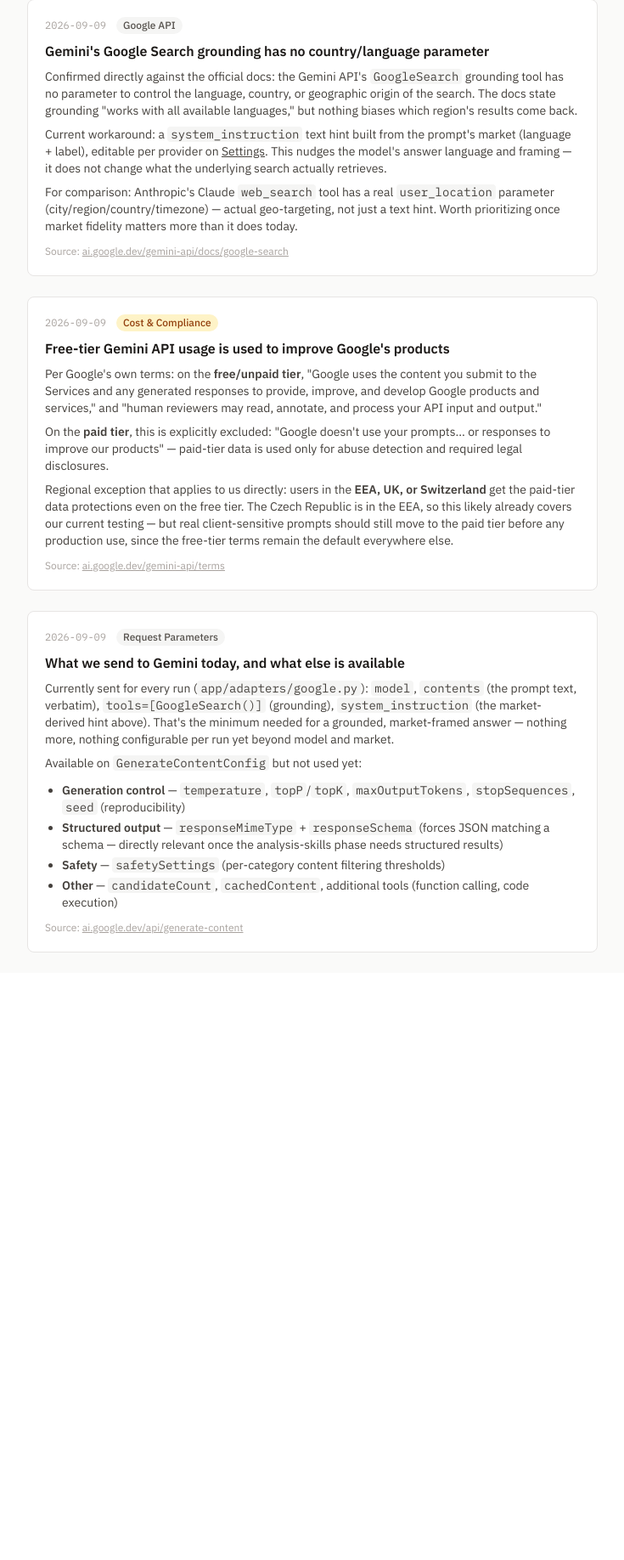
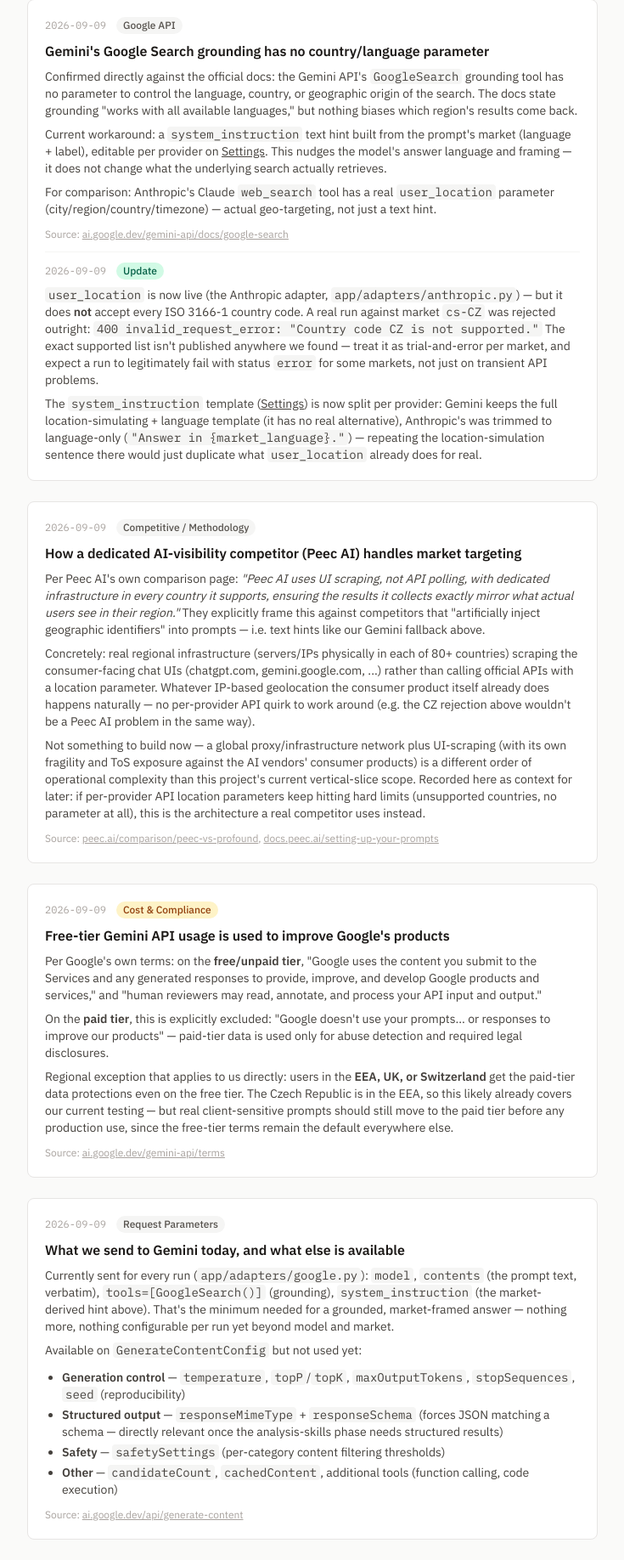
Before and after one commit to jirkalla/SignalMap, a FastAPI app: page /findings in a window 1280 px wide. Shown: the part 218-2054 px from the top of the page at 85% size, without its empty margins (56-791 px from the left). Before the commit the page ends 1339 px from the top, so only its background shows below. Run offline with FastAPI, Linux system fonts and the light colour scheme; parts of the project's set-up code (start-up, migrations or seed data) failed here and were passed over; some libraries are stand-ins or nearby versions.

Commit message:
docs(ui): update Guide and Findings for the Anthropic provider and admin screens
Findings: records the real user_location outcome (CZ rejected, settings
template split) and adds sourced context on how Peec AI handles market
targeting (dedicated per-country infrastructure + UI scraping vs. our
API-parameter approach) — not something to build now, but useful context
for why per-provider location parameters keep hitting hard limits.

Guide: 'Running a prompt' is provider-neutral now instead of assuming
Gemini/Google Search grounding, and mentions the price/free badge. New
'Providers & models' section links to the two admin screens that didn't
exist when this page was last written.

```diff
--- a/app/i18n/de.json
+++ b/app/i18n/de.json
@@ -95,7 +95,9 @@
   "help.prompts.topic": "Optionales Label zum späteren Gruppieren oder Filtern von Prompts.",
   "help.prompts.active": "Inaktive Prompts bleiben in der Historie, werden aber nicht für neue Läufe angeboten.",
   "help.running.title": "Einen Prompt ausführen",
-  "help.running.body": "Auf der Prompt-Seite ein Modell wählen und auf Ausführen klicken — fragt das Modell mit aktivierter Google-Search-Grounding ab und dauert wenige Sekunden. Modelle sind nach Anbieter gruppiert; ein Anbieter erscheint erst, wenn er einen funktionierenden Adapter und mindestens ein aktives Modell hat. Der Markt ist standardmäßig der des Prompts, kann aber für einen einzelnen Lauf geändert werden — nützlich, um zu vergleichen, wie dieselbe Frage für einen anderen Markt gerahmt wird, ohne einen zweiten Prompt anzulegen. Der Lauf speichert immer, welcher Markt tatsächlich verwendet wurde.",
+  "help.running.body": "Auf der Prompt-Seite ein Modell wählen und auf Ausführen klicken — fragt das Modell mit aktivierter Websuche/Grounding ab (Google-Search-Grounding bei Gemini, das web_search-Tool bei Claude) und dauert je nach Modell wenige Sekunden bis etwa eine halbe Minute. Modelle sind nach Anbieter gruppiert; ein Anbieter erscheint erst, wenn er einen funktionierenden Adapter und mindestens ein aktives Modell hat. Ein Badge unter der Modellauswahl zeigt die Preisstufe (oder „Kostenlos“), damit vor dem Auslösen klar ist, was ein Lauf ungefähr kostet. Der Markt ist standardmäßig der des Prompts, kann aber für einen einzelnen Lauf geändert werden — nützlich, um zu vergleichen, wie dieselbe Frage für einen anderen Markt gerahmt wird, ohne einen zweiten Prompt anzulegen. Bei Anbietern mit echtem geografischem Such-Targeting (Anthropic) ändert der Markt, was die Suche selbst sieht, nicht nur die Sprache der Antwort; bei Gemini ändert sich nur der Sprach-/Rahmungs-Hinweis. Der Lauf speichert immer, welcher Markt tatsächlich verwendet wurde.",
+  "help.providers.title": "Anbieter & Modelle",
+  "help.providers.body": "Jeder KI-Anbieter (z. B. Google Gemini, Anthropic Claude) und seine Modelle werden auf eigenen Seiten verwaltet. Ein Anbieter kann hier nur umbenannt, nicht angelegt oder gelöscht werden — ein neuer Anbieter braucht immer zuerst Code (einen Adapter). Modelle sind reine Daten: eines hinzufügen, Preis-/Kontextfenster-Parameter bearbeiten, vorübergehend deaktivieren oder eines löschen, das nie tatsächlich verwendet wurde.",
   "help.results.title": "Einen Lauf lesen",
   "help.results.body": "Die Seite eines Laufs zeigt immer, was passiert ist — ob erfolgreich oder fehlgeschlagen.",
   "help.results.success": "Bei Erfolg: die aufbereitete Antwort, die vom Modell genutzten Quellenangaben (Domain, Position, gestützte Textstelle) und die vollständige Rohantwort des Anbieters in einem einklappbaren Block.",
--- a/app/i18n/en.json
+++ b/app/i18n/en.json
@@ -95,7 +95,9 @@
   "help.prompts.topic": "Optional label for grouping or filtering prompts later.",
   "help.prompts.active": "Inactive prompts stay in history but aren't offered for new runs.",
   "help.running.title": "Running a prompt",
-  "help.running.body": "On a prompt's page, pick a model and click Run — it queries the model with Google Search grounding enabled and takes a few seconds. Models are grouped by provider; a provider only appears once it has a working adapter and at least one active model. The market defaults to the prompt's own, but can be changed for a single run — useful for comparing how the same question is framed for a different market without creating a second prompt. The run always records which market it actually used.",
+  "help.running.body": "On a prompt's page, pick a model and click Run — it queries the model with web search/grounding enabled (Google Search grounding for Gemini, the web_search tool for Claude) and takes a few seconds to around half a minute depending on the model. Models are grouped by provider; a provider only appears once it has a working adapter and at least one active model. A badge below the model dropdown shows its price tier (or \"Free\") so you know roughly what a run costs before triggering it. The market defaults to the prompt's own, but can be changed for a single run — useful for comparing how the same question is framed for a different market without creating a second prompt. For providers with real geographic search targeting (Anthropic), changing the market changes what the search itself sees, not just the answer's language; for Gemini, only the language/framing hint changes. The run always records which market it actually used.",
+  "help.providers.title": "Providers & models",
+  "help.providers.body": "Each AI provider (e.g. Google Gemini, Anthropic Claude) and its models are managed on their own pages. A provider can only be renamed here, not created or deleted — a new provider always needs code (an adapter) behind it first. Models are pure data: add one, edit its price/context-window parameters, deactivate it temporarily, or delete one that was never actually used.",
   "help.results.title": "Reading a run",
   "help.results.body": "A run's page always shows what happened, whether it succeeded or failed.",
   "help.results.success": "On success: the rendered answer, the citations the model used (domain, position, the passage they support), and the complete raw provider response in a collapsible block.",
--- a/app/templates/findings.html
+++ b/app/templates/findings.html
@@ -31,9 +31,61 @@
     <p class="text-sm text-stone-700 mb-3">
       For comparison: Anthropic's Claude <code class="bg-stone-100 px-1 rounded">web_search</code> tool has a real
       <code class="bg-stone-100 px-1 rounded">user_location</code> parameter (city/region/country/timezone) — actual
-      geo-targeting, not just a text hint. Worth prioritizing once market fidelity matters more than it does today.
+      geo-targeting, not just a text hint.
     </p>
-    <p class="text-xs text-stone-400">Source: <a href="https://ai.google.dev/gemini-api/docs/google-search" target="_blank" rel="noopener noreferrer" class="underline hover:no-underline">ai.google.dev/gemini-api/docs/google-search</a></p>
+    <p class="text-xs text-stone-400 mb-3">Source: <a href="https://ai.google.dev/gemini-api/docs/google-search" target="_blank" rel="noopener noreferrer" class="underline hover:no-underline">ai.google.dev/gemini-api/docs/google-search</a></p>
+
+    <div class="border-t border-stone-100 pt-3 mt-3">
+      <div class="flex items-center gap-3 mb-2">
+        <span class="text-xs font-mono text-stone-400">2026-09-09</span>
+        <span class="text-xs font-medium bg-emerald-100 text-emerald-800 rounded-full px-2 py-0.5">Update</span>
+      </div>
+      <p class="text-sm text-stone-700 mb-2">
+        <code class="bg-stone-100 px-1 rounded">user_location</code> is now live (the Anthropic adapter,
+        <code class="bg-stone-100 px-1 rounded">app/adapters/anthropic.py</code>) — but it does <strong>not</strong>
+        accept every ISO 3166-1 country code. A real run against market <code class="bg-stone-100 px-1 rounded">cs-CZ</code>
+        was rejected outright: <code class="bg-stone-100 px-1 rounded">400 invalid_request_error: "Country code CZ is
+        not supported."</code> The exact supported list isn't published anywhere we found — treat it as
+        trial-and-error per market, and expect a run to legitimately fail with status <code class="bg-stone-100 px-1 rounded">error</code>
+        for some markets, not just on transient API problems.
+      </p>
+      <p class="text-sm text-stone-700">
+        The <code class="bg-stone-100 px-1 rounded">system_instruction</code> template (<a href="/settings" class="underline hover:no-underline">Settings</a>)
+        is now split per provider: Gemini keeps the full location-simulating + language template (it has no real
+        alternative), Anthropic's was trimmed to language-only (<code class="bg-stone-100 px-1 rounded">"Answer in {market_language}."</code>) —
+        repeating the location-simulation sentence there would just duplicate what <code class="bg-stone-100 px-1 rounded">user_location</code>
+        already does for real.
+      </p>
+    </div>
+  </article>
+
+  <article class="bg-white border border-stone-200 rounded-lg p-5">
+    <div class="flex items-center gap-3 mb-2">
+      <span class="text-xs font-mono text-stone-400">2026-09-09</span>
+      <span class="text-xs font-medium bg-stone-100 text-stone-600 rounded-full px-2 py-0.5">Competitive / Methodology</span>
+    </div>
+    <h2 class="font-semibold text-stone-900 mb-2">How a dedicated AI-visibility competitor (Peec AI) handles market targeting</h2>
+    <p class="text-sm text-stone-700 mb-2">
+      Per Peec AI's own comparison page: <em>"Peec AI uses UI scraping, not API polling, with dedicated
+      infrastructure in every country it supports, ensuring the results it collects exactly mirror what actual
+      users see in their region."</em> They explicitly frame this against competitors that "artificially inject
+      geographic identifiers" into prompts — i.e. text hints like our Gemini fallback above.
+    </p>
+    <p class="text-sm text-stone-700 mb-2">
+      Concretely: real regional infrastructure (servers/IPs physically in each of 80+ countries) scraping the
+      consumer-facing chat UIs (chatgpt.com, gemini.google.com, ...) rather than calling official APIs with a
+      location parameter. Whatever IP-based geolocation the consumer product itself already does happens
+      naturally — no per-provider API quirk to work around (e.g. the CZ rejection above wouldn't be a Peec AI
+      problem in the same way).
+    </p>
+    <p class="text-sm text-stone-700 mb-3">
+      Not something to build now — a global proxy/infrastructure network plus UI-scraping (with its own
+      fragility and ToS exposure against the AI vendors' consumer products) is a different order of operational
+      complexity than this project's current vertical-slice scope. Recorded here as context for later: if
+      per-provider API location parameters keep hitting hard limits (unsupported countries, no parameter at
+      all), this is the architecture a real competitor uses instead.
+    </p>
+    <p class="text-xs text-stone-400">Source: <a href="https://peec.ai/comparison/peec-vs-profound" target="_blank" rel="noopener noreferrer" class="underline hover:no-underline">peec.ai/comparison/peec-vs-profound</a>, <a href="https://docs.peec.ai/setting-up-your-prompts" target="_blank" rel="noopener noreferrer" class="underline hover:no-underline">docs.peec.ai/setting-up-your-prompts</a></p>
   </article>
 
   <article class="bg-white border border-stone-200 rounded-lg p-5">
```
Also changed, not shown: app/templates/help.html (+10 -0 lines).
